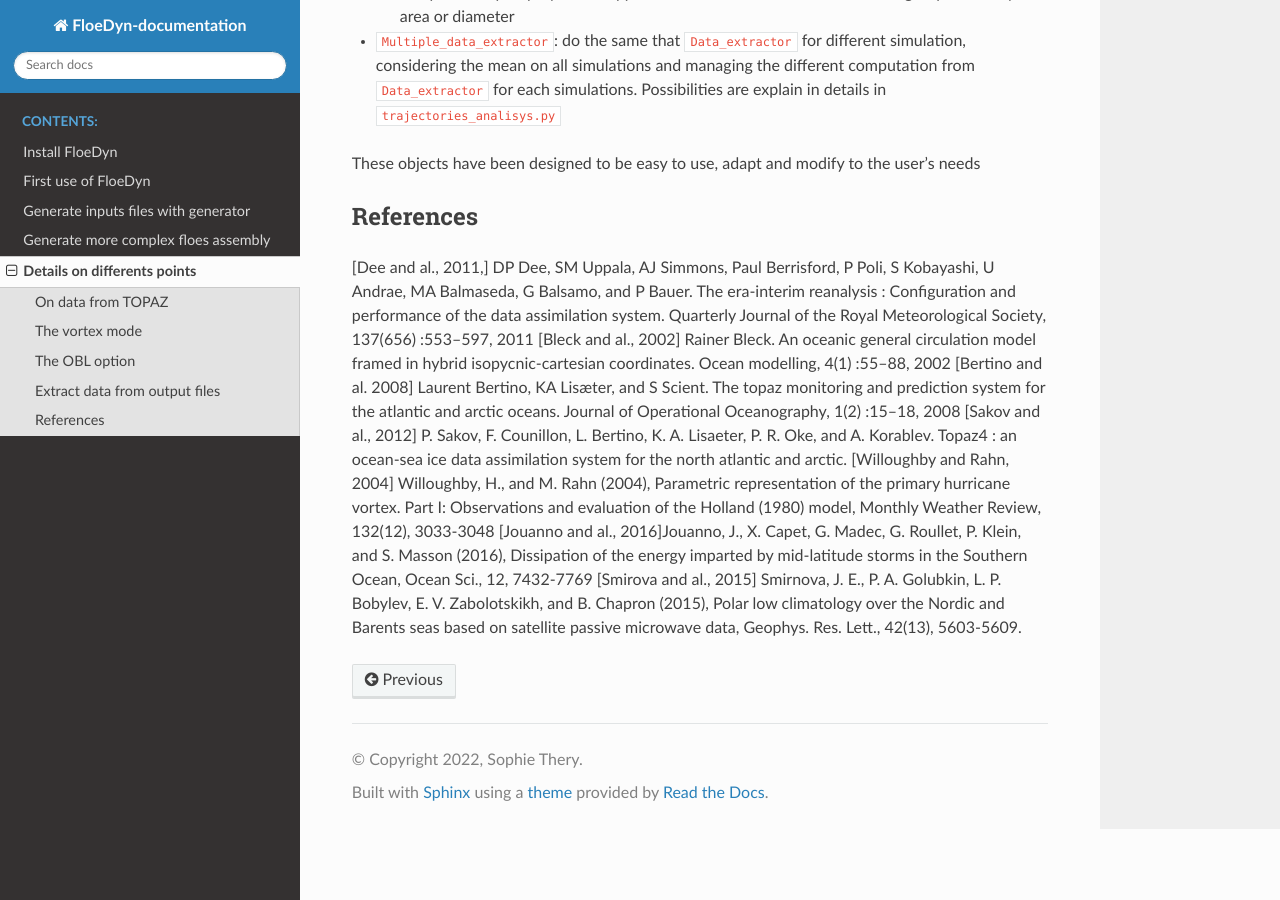
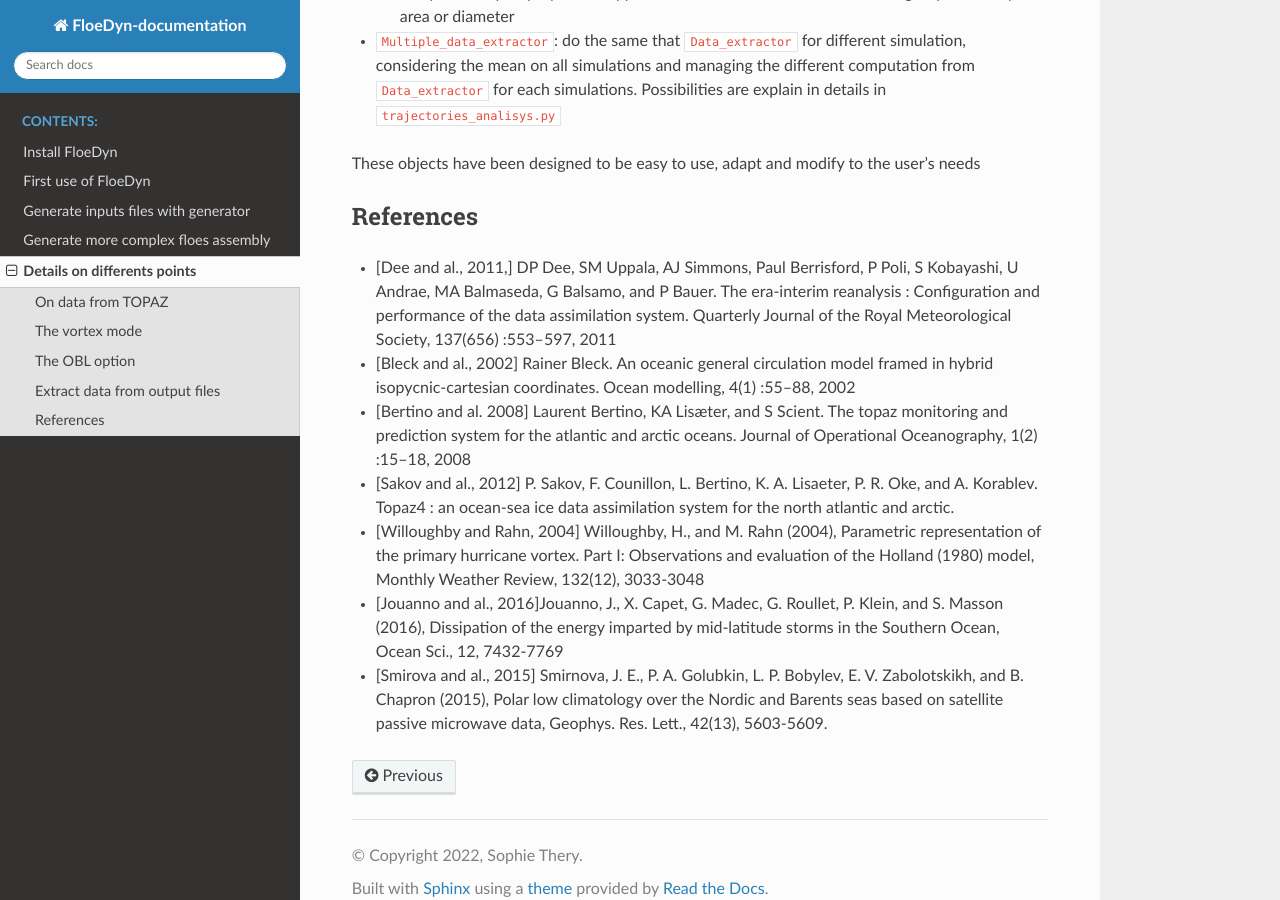
Before and after one commit to FloeDynHub/FloeDyn-documentation, a Sphinx documentation site: the page built from source/Details.md, in a window 1280 px wide and 900 px high, scrolled down 2762 px. Built offline with Sphinx 7.4.7 and the Read the Docs theme 2.0.0, drawn with Linux system fonts in a browser that asks for light colours.

```diff
--- a/source/Details.md
+++ b/source/Details.md
@@ -100,15 +100,15 @@ These objects have been designed to be easy to use, adapt and modify to the user
 
 ## References
 
-[Dee and al., 2011,] DP Dee, SM Uppala, AJ Simmons, Paul Berrisford, P Poli, S Kobayashi, U Andrae, MA Balmaseda, G Balsamo, and P Bauer. The era-interim reanalysis : Conﬁguration and performance of the data assimilation system. Quarterly Journal of the Royal Meteorological Society, 137(656) :553–597, 2011
-[Bleck and al., 2002] Rainer Bleck. An oceanic general circulation model framed in hybrid isopycnic-cartesian coordinates. Ocean modelling, 4(1) :55–88, 2002
-[Bertino and al.  2008] Laurent Bertino, KA Lisæter, and S Scient. The topaz monitoring and prediction system for the atlantic and arctic oceans. Journal of Operational Oceanography, 1(2) :15–18, 2008
-[Sakov and al., 2012] P. Sakov, F. Counillon, L. Bertino, K. A. Lisaeter, P. R. Oke, and A. Korablev. Topaz4 : an ocean-sea ice data assimilation system for the north atlantic and arctic.
-[Willoughby and Rahn, 2004] Willoughby, H., and M. Rahn (2004), Parametric representation of the primary hurricane vortex. Part
+* [Dee and al., 2011,] DP Dee, SM Uppala, AJ Simmons, Paul Berrisford, P Poli, S Kobayashi, U Andrae, MA Balmaseda, G Balsamo, and P Bauer. The era-interim reanalysis : Conﬁguration and performance of the data assimilation system. Quarterly Journal of the Royal Meteorological Society, 137(656) :553–597, 2011
+* [Bleck and al., 2002] Rainer Bleck. An oceanic general circulation model framed in hybrid isopycnic-cartesian coordinates. Ocean modelling, 4(1) :55–88, 2002
+* [Bertino and al.  2008] Laurent Bertino, KA Lisæter, and S Scient. The topaz monitoring and prediction system for the atlantic and arctic oceans. Journal of Operational Oceanography, 1(2) :15–18, 2008
+* [Sakov and al., 2012] P. Sakov, F. Counillon, L. Bertino, K. A. Lisaeter, P. R. Oke, and A. Korablev. Topaz4 : an ocean-sea ice data assimilation system for the north atlantic and arctic.
+* [Willoughby and Rahn, 2004] Willoughby, H., and M. Rahn (2004), Parametric representation of the primary hurricane vortex. Part
 I: Observations and evaluation of the Holland (1980) model, Monthly Weather Review, 132(12),
 3033-3048
-[Jouanno and al., 2016]Jouanno, J., X. Capet, G. Madec, G. Roullet, P. Klein, and S. Masson (2016), Dissipation of the energy
+* [Jouanno and al., 2016]Jouanno, J., X. Capet, G. Madec, G. Roullet, P. Klein, and S. Masson (2016), Dissipation of the energy
 imparted by mid-latitude storms in the Southern Ocean, Ocean Sci., 12, 7432-7769
-[Smirova and al., 2015] Smirnova, J. E., P. A. Golubkin, L. P. Bobylev, E. V. Zabolotskikh, and B. Chapron (2015), Polar low
+* [Smirova and al., 2015] Smirnova, J. E., P. A. Golubkin, L. P. Bobylev, E. V. Zabolotskikh, and B. Chapron (2015), Polar low
 climatology over the Nordic and Barents seas based on satellite passive microwave data, Geophys.
 Res. Lett., 42(13), 5603-5609.
```
